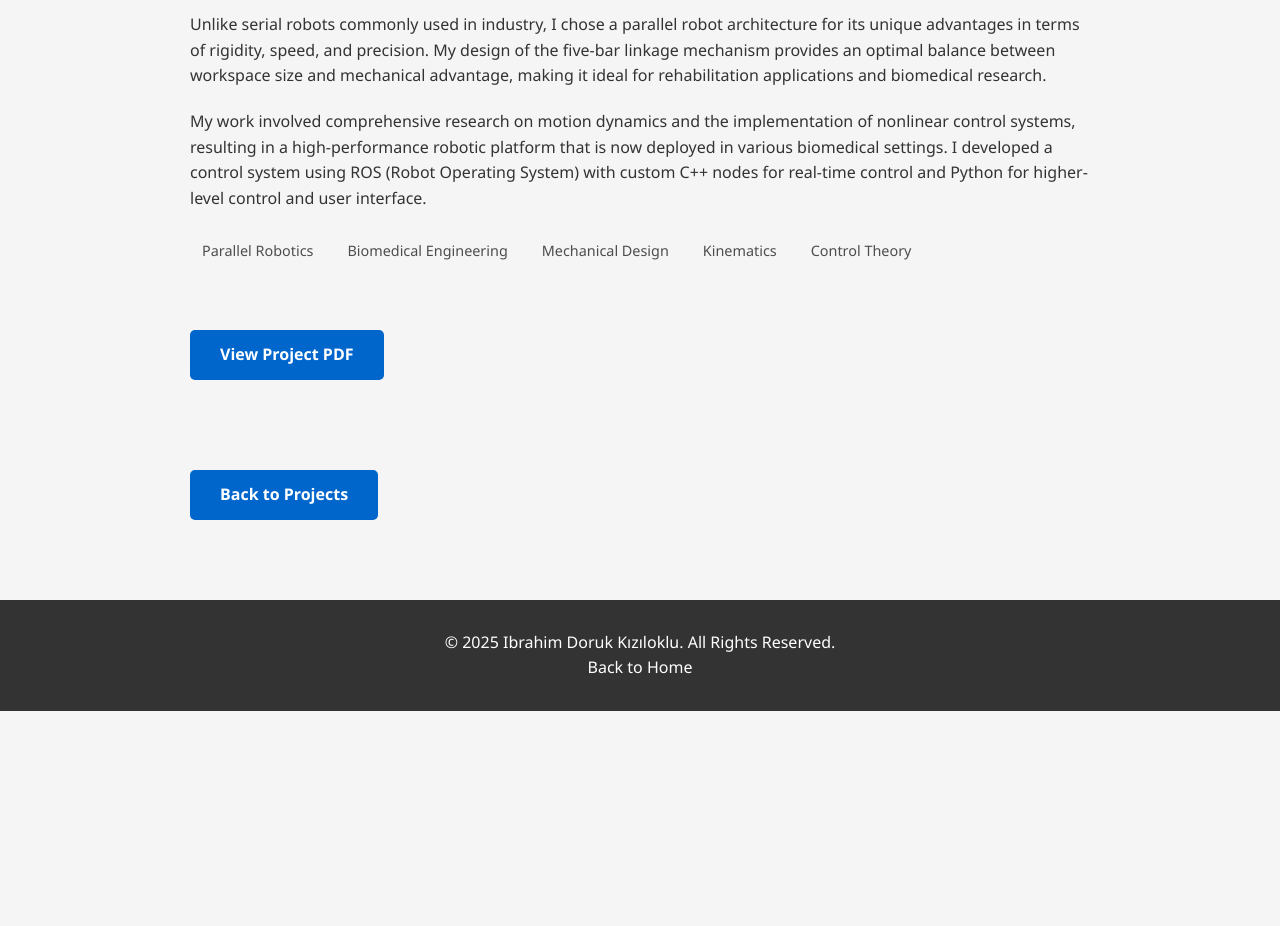
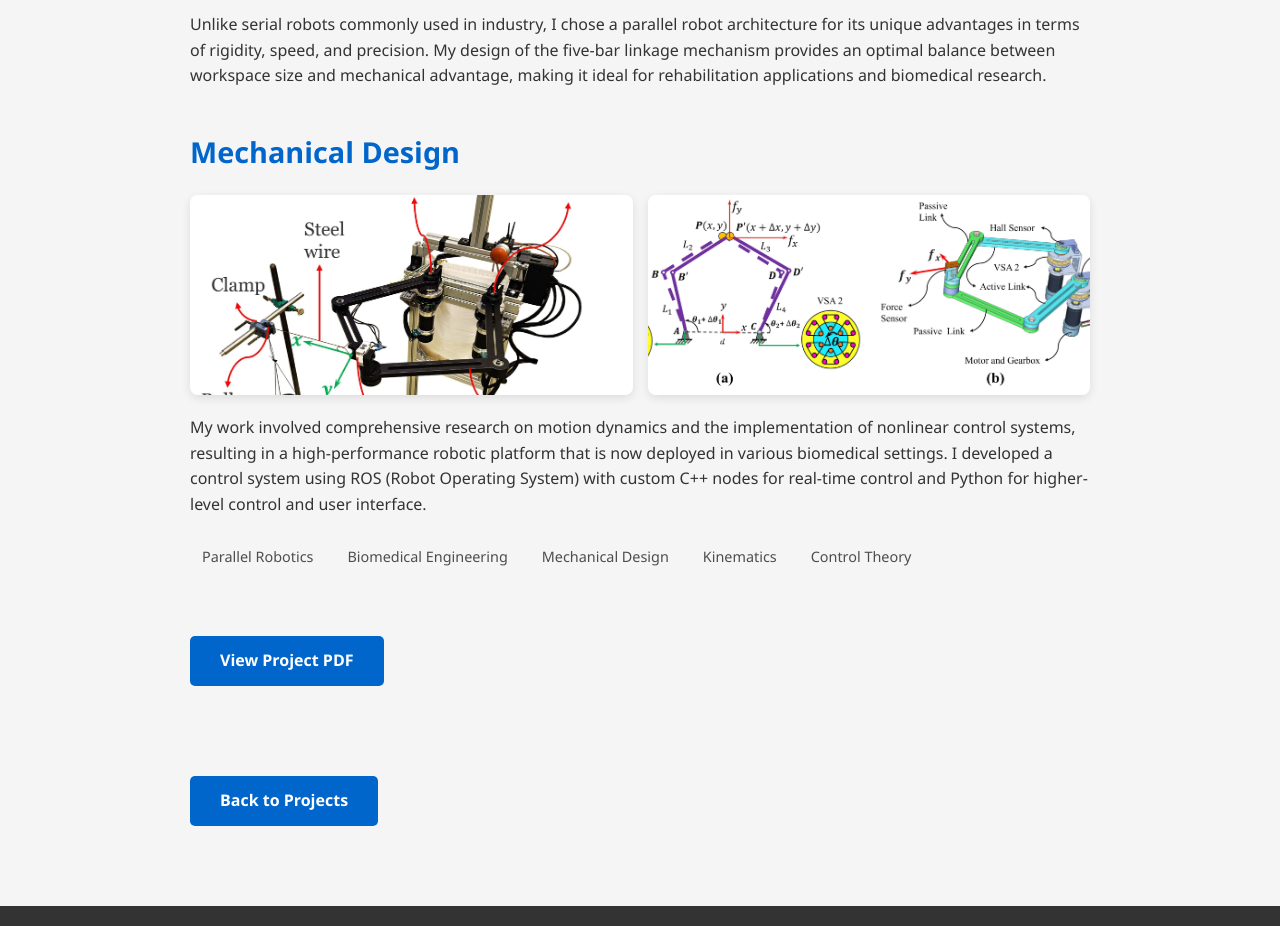
Before and after one commit to ibrahimkiziloklu/ibrahimkiziloklu.github.io, a plain HTML site: page five-bar-project.html in a window 1280 px wide. Shown: the part 1040-1966 px from the top of the page. Before the commit the page ends 1751 px from the top, so only its background shows below. Drawn offline with Linux system fonts and the light colour scheme.

Commit message:
gallery added

```diff
--- a/five-bar-project.html
+++ b/five-bar-project.html
@@ -5,6 +5,44 @@
     <meta name="viewport" content="width=device-width, initial-scale=1.0">
     <title>Five-Bar Parallel Arm Robot | Ibrahim Doruk Kızıloklu</title>
     <link rel="stylesheet" href="css/portfolio-styles.css">
+    <style>
+        .gallery-section {
+            margin-top: 40px;
+        }
+
+        .gallery-grid {
+            display: grid;
+            grid-template-columns: repeat(2, 1fr);
+            gap: 15px;
+            margin: 20px 0;
+        }
+
+        .gallery-item {
+            position: relative;
+            overflow: hidden;
+            border-radius: 8px;
+            box-shadow: 0 3px 10px rgba(0,0,0,0.1);
+            transition: transform 0.3s;
+            cursor: pointer;
+        }
+
+        .gallery-item:hover {
+            transform: translateY(-5px);
+            box-shadow: 0 8px 15px rgba(0,0,0,0.15);
+        }
+
+        .gallery-item img {
+            width: 100%;
+            height: 200px;
+            object-fit: cover;
+            display: block;
+            transition: transform 0.3s;
+        }
+
+        .gallery-item:hover img {
+            transform: scale(1.05);
+        }
+    </style>
 </head>
 <body>
     <!-- Header -->
@@ -43,7 +81,21 @@
 
                     <p>Unlike serial robots commonly used in industry, I chose a parallel robot architecture for its unique advantages in terms of rigidity, speed, and precision. My design of the five-bar linkage mechanism provides an optimal balance between workspace size and mechanical advantage, making it ideal for rehabilitation applications and biomedical research.</p>
 
+                    <div class="gallery-section">
+                        <h3>Mechanical Design</h3>
+                        <div class="gallery-grid">
+                            <div class="gallery-item">
+                                <img src="images\projects\5_bar\experimental setup.jpg" alt="Experimental Setup">
+                            </div>
+                            <div class="gallery-item">
+                                <img src="images\projects\5_bar\vsm+5bar2.jpg" alt="Joint design detail">
+                            </div>
+                        </div>
+                    </div>
+
                     <p>My work involved comprehensive research on motion dynamics and the implementation of nonlinear control systems, resulting in a high-performance robotic platform that is now deployed in various biomedical settings. I developed a control system using ROS (Robot Operating System) with custom C++ nodes for real-time control and Python for higher-level control and user interface.</p>
+
+
 
                     <div class="tech-list">
                         <span class="tech-tag">Parallel Robotics</span>
```
Also changed, not shown: exoskeleton-project.html (+8 -7 lines), underwater-robot-project.html (+1 -1 lines), underwater_fish_detection.html (+1 -4 lines).
